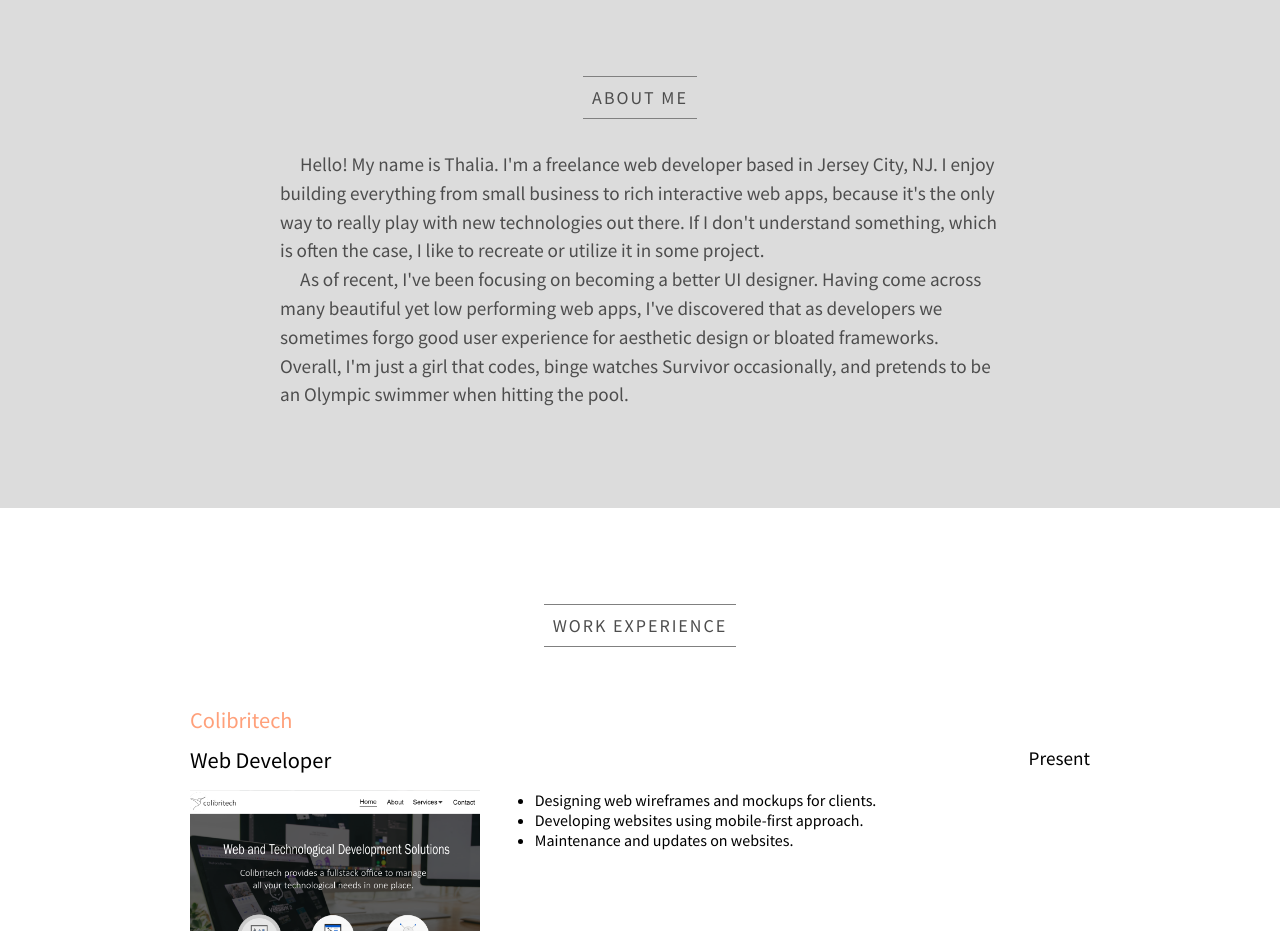
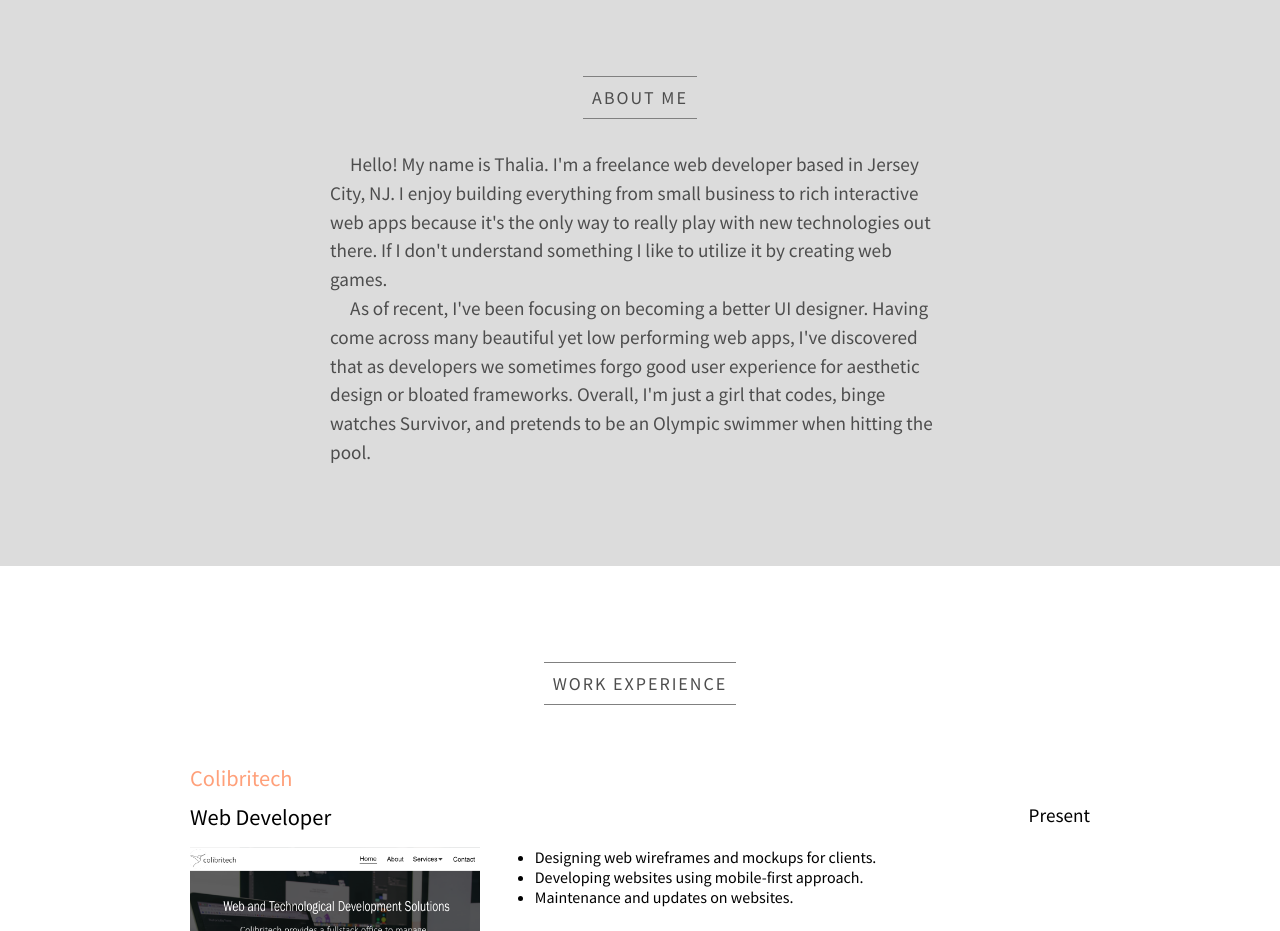
Before and after one commit to tfb34/portfolio, a plain HTML site: page index.html in a window 1280 px wide. Shown: the part 900-1831 px from the top of the page. Drawn offline with Linux system fonts and the light colour scheme.

Commit message:
Update content css

```diff
--- a/custom.css
+++ b/custom.css
@@ -181,7 +181,7 @@ a{
 }
 #about p{
     min-width:290px;
-    max-width: 720px;
+    max-width: 620px;
     line-height: 1.5em;
     font-size: 1.2em;
     margin:0 auto;
--- a/index.html
+++ b/index.html
@@ -39,8 +39,8 @@
 	</section>
 	<section id="about">
 		<h2><span class="subheader">ABOUT ME</span></h2>
-		<p><span style="margin-left:20px;">Hello!<span> My name is Thalia. I'm a freelance web developer based in Jersey City, NJ. I enjoy building everything from small business to rich interactive web apps, because it's the only way to really play with new technologies out there. If I don't understand something, which is often the case, I like to recreate or utilize it in some project. <br>
-		<span style="margin-left:20px;">As</span> of recent, I've been focusing on becoming a better UI designer. Having come across many beautiful yet low performing web apps, I've discovered that as developers we sometimes forgo good user experience for aesthetic design or bloated frameworks. Overall, I'm just a girl that codes, binge watches Survivor occasionally, and pretends to be an Olympic swimmer when hitting the pool.
+		<p><span style="margin-left:20px;">Hello!<span> My name is Thalia. I'm a freelance web developer based in Jersey City, NJ. I enjoy building everything from small business to rich interactive web apps because it's the only way to really play with new technologies out there. If I don't understand something I like to utilize it by creating web games. <br>
+		<span style="margin-left:20px;">As</span> of recent, I've been focusing on becoming a better UI designer. Having come across many beautiful yet low performing web apps, I've discovered that as developers we sometimes forgo good user experience for aesthetic design or bloated frameworks. Overall, I'm just a girl that codes, binge watches Survivor, and pretends to be an Olympic swimmer when hitting the pool.
 		</p>
 	</section>
 	<section id="work-experience">
```
